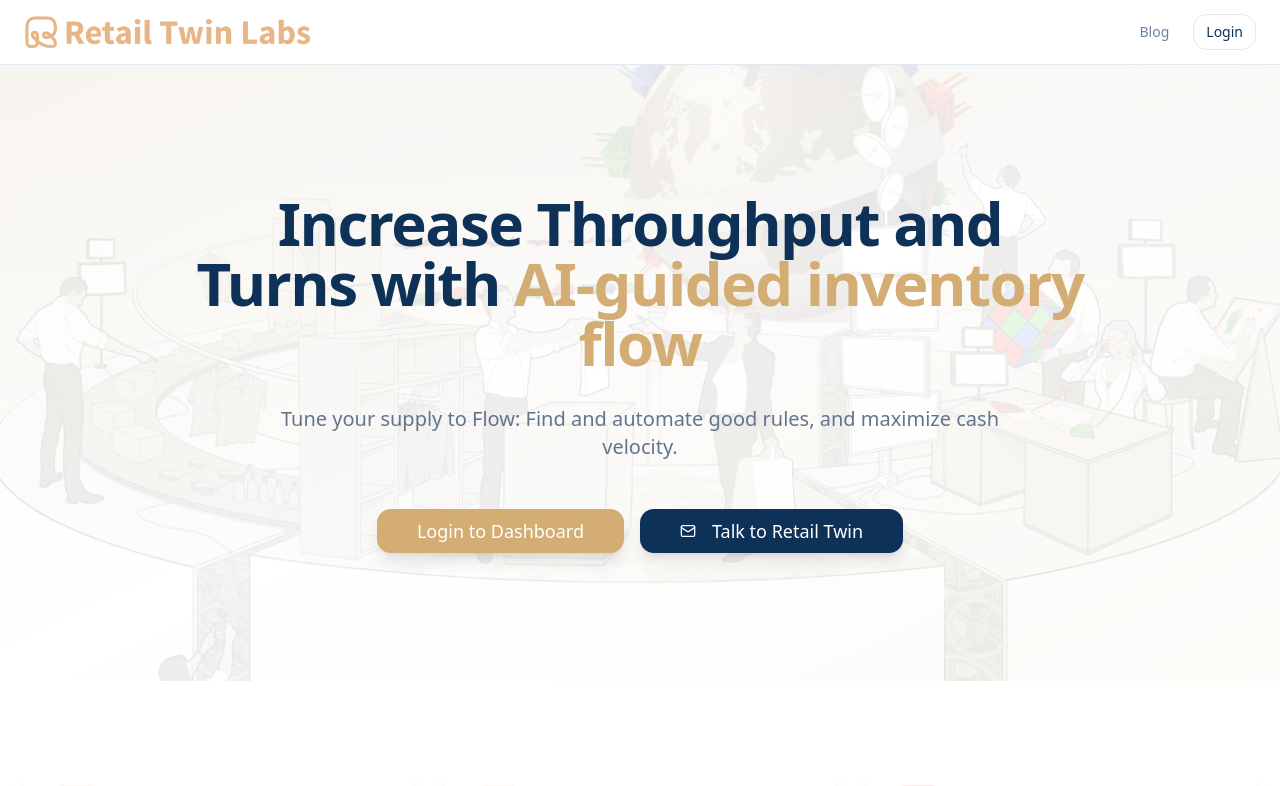
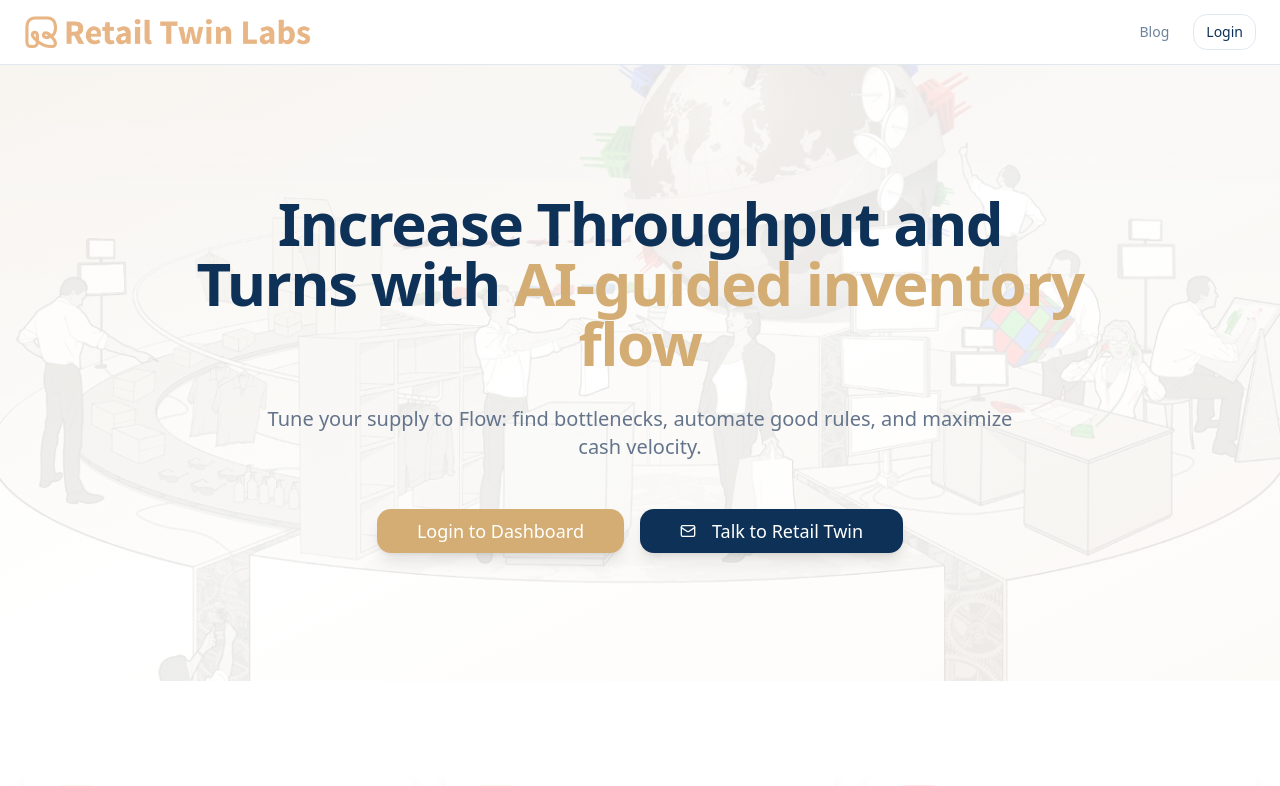
Before and after one commit to retailtwin/retailtwin-cockpit, a React (Vite) app: page / in a window 1280 px wide. Shown: the top 786 px of the page. Built offline with nearby package versions, Linux system fonts and the light colour scheme; the HTML template or start-up script is replaced by a standard one.

Commit message:
Reverted to commit d5091dcd7710d9cd8b91caa8362bb4b7ede13d87

```diff
--- a/src/pages/Landing.tsx
+++ b/src/pages/Landing.tsx
@@ -20,7 +20,9 @@ const Landing = () => {
               Increase Throughput and Turns with{" "}
               <span className="text-primary">AI-guided inventory flow</span>
             </h1>
-            <p className="text-xl text-muted-foreground max-w-3xl mx-auto">Tune your supply to Flow: Find and automate good rules, and maximize cash velocity.</p>
+            <p className="text-xl text-muted-foreground max-w-3xl mx-auto">
+              Tune your supply to Flow: find bottlenecks, automate good rules, and maximize cash velocity.
+            </p>
             <div className="flex flex-col sm:flex-row gap-4 justify-center pt-4">
               <Link to="/login">
                 <Button size="lg" className="text-lg px-10 shadow-lg">
```
